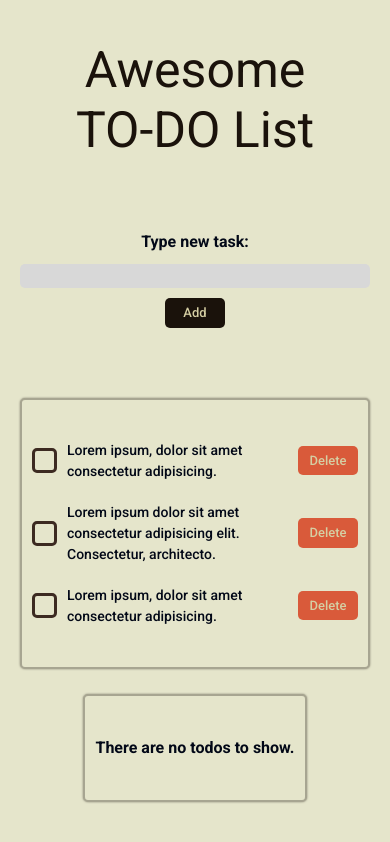
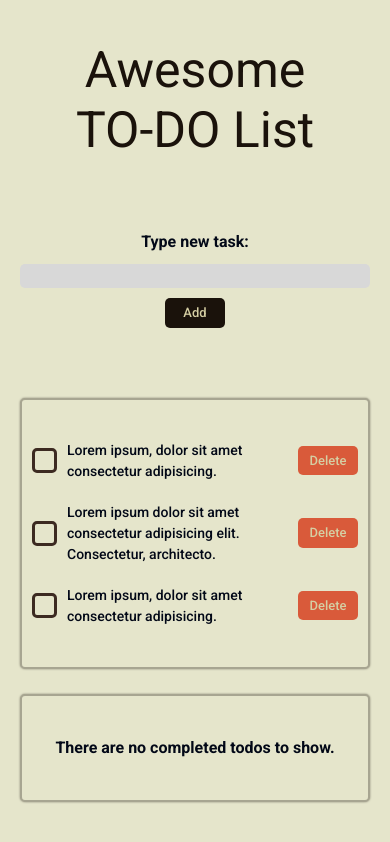
Before and after one commit to lob0codes/to-do-list-app, a Next.js app: page / in a window 390 px wide. Shown: the top 842 px of the page. Built offline with nearby package versions, Linux system fonts and the light colour scheme.

Commit message:
Responsive design improved, empty TodoList handling improved, etc

```diff
--- a/app/layout.tsx
+++ b/app/layout.tsx
@@ -1,6 +1,10 @@
 import type { Metadata } from "next";
+
 import { Roboto } from "next/font/google";
+
 import "./globals.css";
+
+import { Analytics } from "@vercel/analytics/react";
 
 const robotoFont = Roboto({
   subsets: ["latin"],
@@ -19,7 +23,10 @@ export default function RootLayout({
 }>) {
   return (
     <html lang="en">
-      <body className={robotoFont.className}>{children}</body>
+      <body className={robotoFont.className}>
+        {children}
+        <Analytics />
+      </body>
     </html>
   );
 }
--- a/app/page.tsx
+++ b/app/page.tsx
@@ -5,7 +5,7 @@ import classes from "@/app/page.module.css";
 import TodoForm from "@/components/TodoForm";
 import TodoList from "@/components/TodoList";
 import { TodoModel } from "@/utils/classes";
-import { useEffect, useState } from "react";
+import { useState } from "react";
 import { TodoListType } from "@/enums";
 
 import { cn } from "@/lib/utils";
--- a/components/TodoList.module.css
+++ b/components/TodoList.module.css
@@ -4,7 +4,8 @@
   border-radius: 0.5rem;
   margin: 0 auto;
   justify-content: center;
-  max-width: 80rem;
+  max-width: 64rem;
+  width: 100%;
   padding: 4rem 1rem;
 }
 
--- a/components/TodoList.tsx
+++ b/components/TodoList.tsx
@@ -18,18 +18,26 @@ export default function TodoList({
   type: TodoListType;
 }) {
   let todosFiltered: TodoModel[];
+  let noTodosContent;
   if (type === TodoListType.COMPLETED) {
     todosFiltered = todos.filter((todo) => todo.completed);
+    noTodosContent = (
+      <p className={classes["empty-todos"]}>
+        There are no completed todos to show.
+      </p>
+    );
   } else {
     todosFiltered = todos.filter((todo) => !todo.completed);
+    noTodosContent = (
+      <p className={classes["empty-todos"]}>There are no todos to show.</p>
+    );
   }
   return (
     <article className={cn(className, classes["todo-list"])}>
       <section className={classes.main}>
-        {todosFiltered.length === 0 ? (
-          <p className={classes["empty-todos"]}>There are no todos to show.</p>
-        ) : (
-          todosFiltered.map((todo) => (
+        {todosFiltered.length === 0
+          ? noTodosContent
+          : todosFiltered.map((todo) => (
               <TodoItem
                 key={todo.id}
                 todo={todo}
@@ -37,8 +45,7 @@ export default function TodoList({
                 onCompleted={onCompleted}
                 crossedOut={type === TodoListType.COMPLETED ? true : false}
               />
-          ))
-        )}
+            ))}
       </section>
     </article>
   );
--- a/components/ui/SquareButton.module.css
+++ b/components/ui/SquareButton.module.css
@@ -9,6 +9,10 @@
   justify-content: center;
 }
 
+.pressed {
+  background-color: var(--accent-color);
+}
+
 .square-button:hover {
   cursor: pointer;
   opacity: 0.8;
--- a/components/ui/SquareButton.tsx
+++ b/components/ui/SquareButton.tsx
@@ -24,7 +24,11 @@ export default function SquareButton({
 
   return (
     <article
-      className={cn(className, classes["square-button"])}
+      className={cn(
+        className,
+        classes["square-button"],
+        isPressed && classes.pressed
+      )}
       onClick={buttonPressedHandler}
     >
       <Check className={cn(isPressed ? undefined : "hidden", classes.icon)} />
--- a/package.json
+++ b/package.json
@@ -10,6 +10,7 @@
   },
   "dependencies": {
     "@radix-ui/react-slot": "^1.0.2",
+    "@vercel/analytics": "^1.2.2",
     "class-variance-authority": "^0.7.0",
     "clsx": "^2.1.0",
     "lucide-react": "^0.354.0",
```
Also changed, not shown: 1 other file (tests, documents, lock files or other folders). Lines whose indentation alone changed are shown as unchanged.
